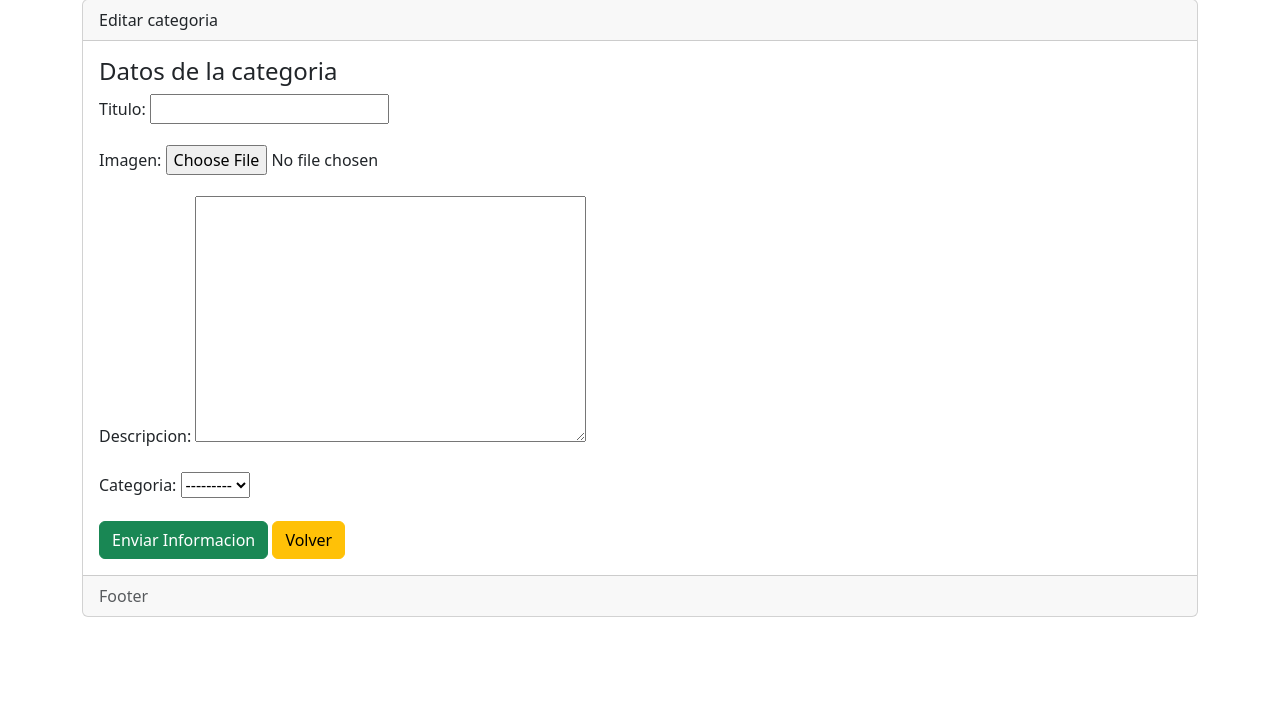
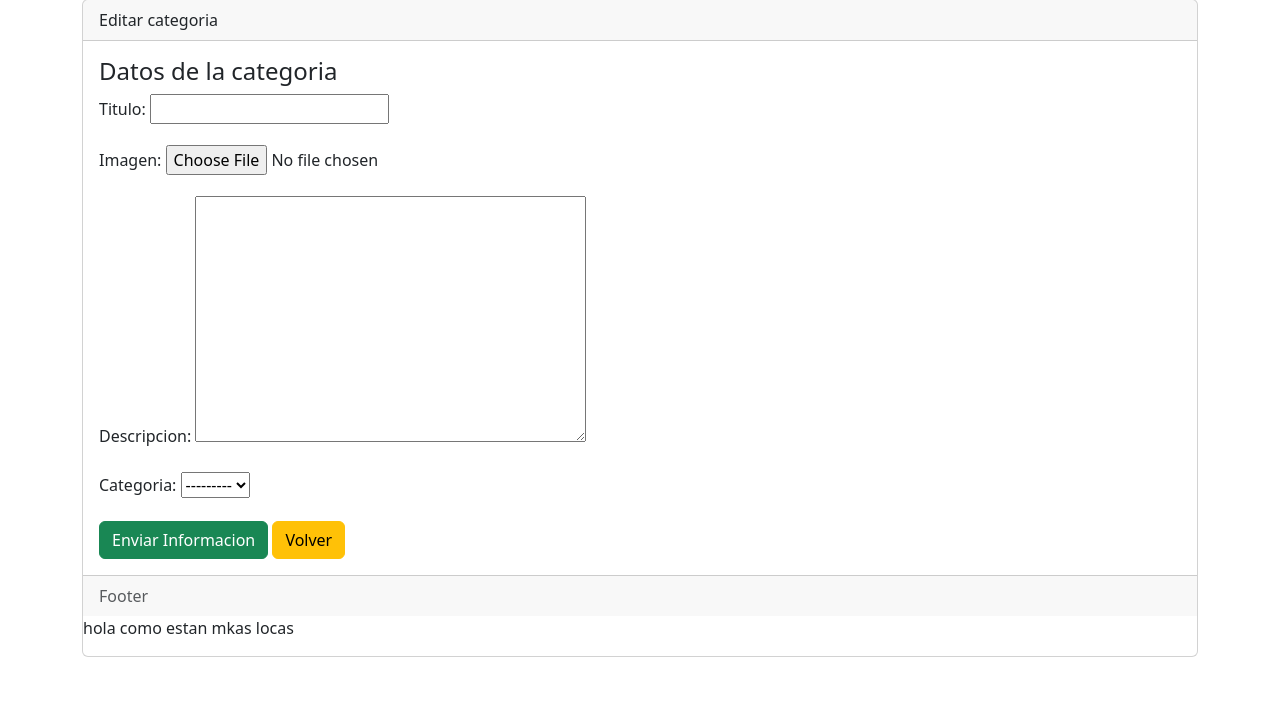
Before and after one commit to Julian271220074/Proyecto_samsamna, a Django app: template sistema/libreria/templates/categorias/editar.html in a window 1280 px wide. Shown: the part 57-770 px from the top of the page. Run offline with Django 5.2, Linux system fonts and the light colour scheme; the template is opened without the code that fills it: values that come from a table or form of the project are taken from there, others are empty.

Commit message:
camibos stiwen

```diff
--- a/sistema/libreria/templates/categorias/editar.html
+++ b/sistema/libreria/templates/categorias/editar.html
@@ -10,6 +10,7 @@
         {% include 'categorias/form.html' %}
     </div>
     <div class="card-footer text-muted">Footer</div>
+    <p>hola como estan mkas locas</p>
 </div>
 
 
```
